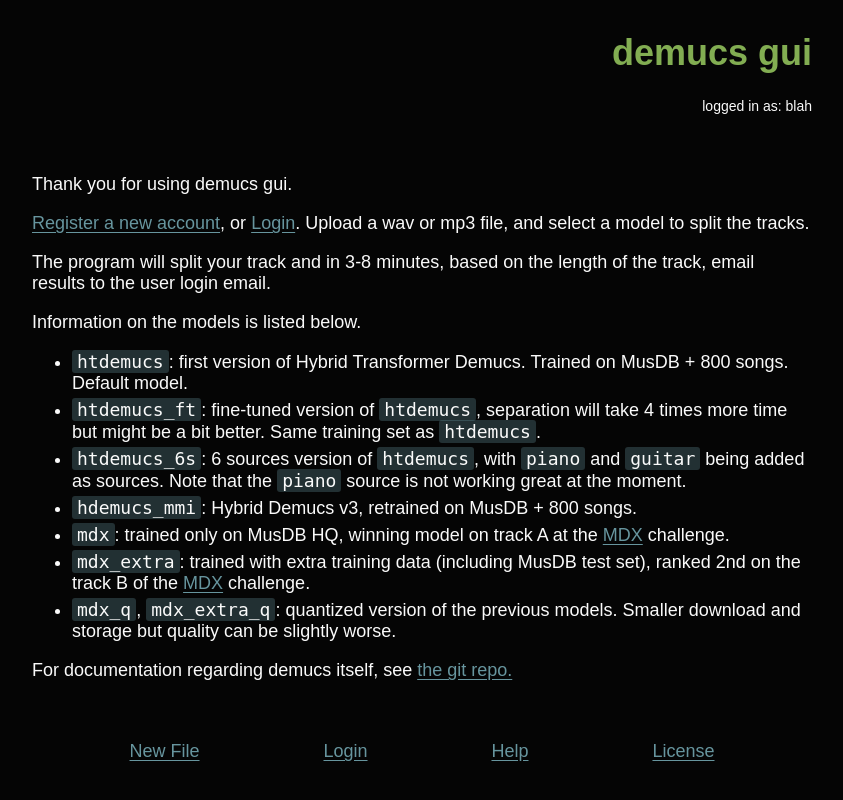
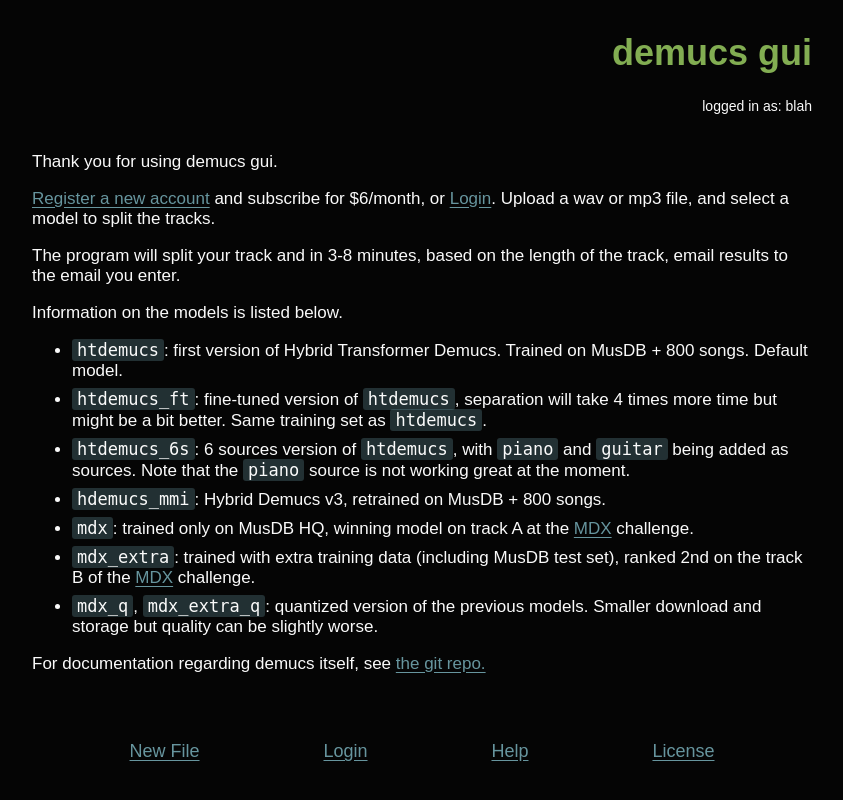
Before and after one commit to tissakhosla/demucs-gui, a Flask app: page /help in a window 1280 px wide. Shown: the whole page, without its empty margins (218-1061 px from the left). Run offline with Flask 2, Linux system fonts and the light colour scheme; parts of the project's set-up code (start-up, migrations or seed data) failed here and were passed over.

Commit message:
tyling after subscribe workflow

```diff
--- a/main.py
+++ b/main.py
@@ -96,7 +96,7 @@
         em = Email([new_user.ue], f'Subject: {subject}\n\n{body}')
         em.send()
 
-        res = make_response(redirect(url_for('upload_file')))
+        res = make_response(redirect(url_for('_subscribe')))
         res.set_cookie("demucs user", new_user.ue, max_age=900, secure=True)
 
         return res
--- a/static/style.css
+++ b/static/style.css
@@ -3,7 +3,7 @@
     --green: rgb(130, 173, 82, 1);
     --white: rgb(250, 250, 250, 1);
     --blue: rgb(103, 149, 158, 1);
-    --red: rgba(169, 55, 50, 1)
+    --red: rgb(185, 35, 27);
 }
 
 html {
@@ -126,14 +126,26 @@
 
 .license,
 .help {
-    margin: 30px 0;
+    margin: 0 0 30px 0;
+}
+
+.license p,
+.help p,
+.help li,
+.help a {
+    font-size: 17px;
+}
+
+.help li {
+    margin: 8px 0;
 }
 
 footer {
     display: flex;
     justify-content: space-between;
     width: 75%;
-    margin-bottom: 30px;
+    padding-bottom: 30px;
+    flex-shrink: 0;
 }
 
 a:hover {
@@ -145,13 +157,15 @@
 .flashes {
     list-style: none;
     border-radius: 5px;
-    background: rgb(250, 250, 250, .7);
+    background: rgb(255, 255, 255, 1);
     padding: 0;
     position: absolute;
     z-index: 2;
+    top: 100px;
 }
 
 .flashes li {
+    font-weight: bold;
     color: var(--red);
     padding: 10px 80px;
 }
--- a/templates/form-register.html
+++ b/templates/form-register.html
@@ -4,6 +4,7 @@
     <label class="label__email" for="first-pass">Create password:</label>
     <input type="password" id="first-pass" name="first-pass" required>
     <label class="label__email" for="password">Confirm password:</label>
-    <input type="password" id="password" name="password" required>
+    <input type="password" id="password" name="password" pattern=".{6,}"
+        title="6 characters or more" required>
     <input type=submit value=Submit>
 </form>
--- a/templates/help.html
+++ b/templates/help.html
@@ -4,10 +4,11 @@
 {% block body %}
 <div class="help">
     <p>Thank you for using demucs gui.</p>
-    <p><a href="{{ url_for('register') }}">Register a new account</a>, or <a href="{{ url_for('login') }}">Login</a>.
-    Upload a wav or mp3 file, and select a model to split the tracks.</p>
+    <p><a href="{{ url_for('register') }}">Register a new account</a> and subscribe for $6/month, or <a
+            href="{{ url_for('login') }}">Login</a>.
+        Upload a wav or mp3 file, and select a model to split the tracks.</p>
     <p>The program will split your track and in 3-8 minutes, based on the length of the track,
-        email results to the user login email.
+        email results to the email you enter.
     </p>
     <p>Information on the models is listed below.
     </p>
--- a/templates/subscribe.html
+++ b/templates/subscribe.html
@@ -3,9 +3,8 @@
 
 {% block body %}
 {% include 'flash.html' %}
-<script src='{{ src }}'>
-</script>
-
+<p>subscribe for $6 a month!</p>
+<script src='{{ src }}'></script>
 <div id="paypal-button-container"></div>
 <form id="subscription-form" method="POST" action="{{ url_for('_save_sub_id') }}">
     <input type="hidden" name="subscription_id" id="subscription-id">
```
Also changed, not shown: docs/todos.md (+1 -1 lines).
